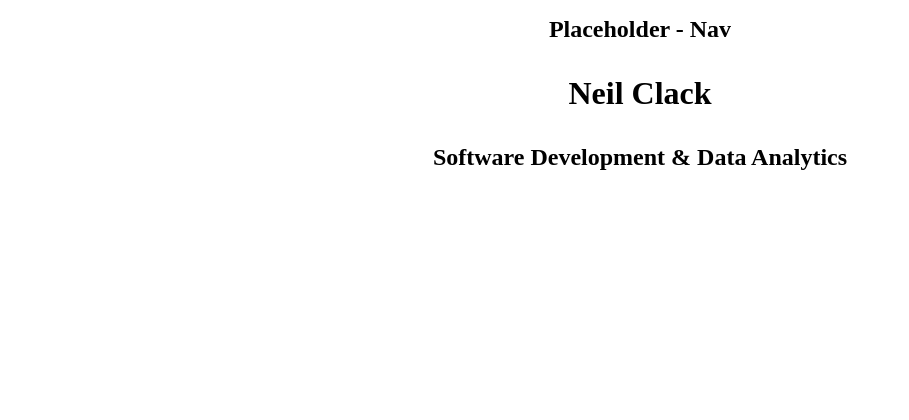
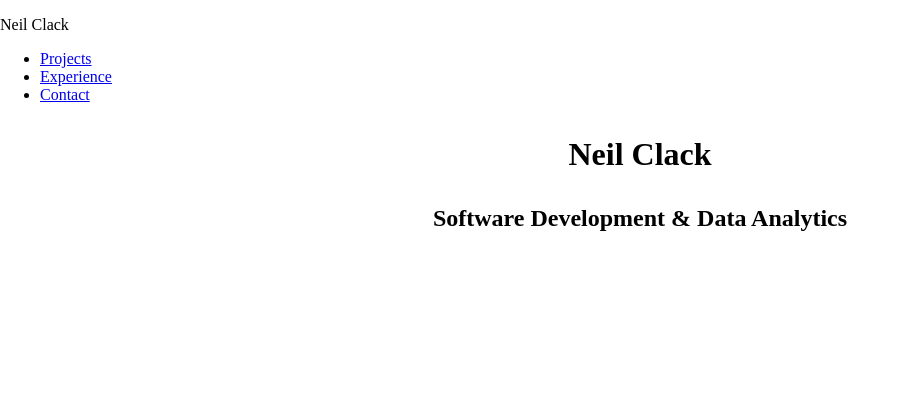
Before and after one commit to DResthal/neilclack.com, a Django app: page / in a window 1280 px wide. Shown: the top 420 px of the page, without its empty margins (0-909 px from the left). Run offline with Django 4.2, Linux system fonts and the light colour scheme.

Commit message:
Added navigation bar

```diff
--- a/neilclack/templates/layout.html
+++ b/neilclack/templates/layout.html
@@ -7,7 +7,24 @@
     </head>
     <body>
         <nav>
-            <h1>Placeholder - Nav</h1>
+            <div>
+                <p>Neil Clack</p>
+            </div>
+            <div id="navspacer">
+                <!-- Spacer -->
+            </div>
+            <div>
+                <ul>
+                    <li>
+                        <a href="#">Projects</a>
+                    </li>
+                    <li>
+                        <a href="#">Experience</a>
+                    </li>
+                    <li>
+                        <a href="#">Contact</a>
+                    </li>
+            </div>
         </nav>
         <main>
             {% block content %}
```
